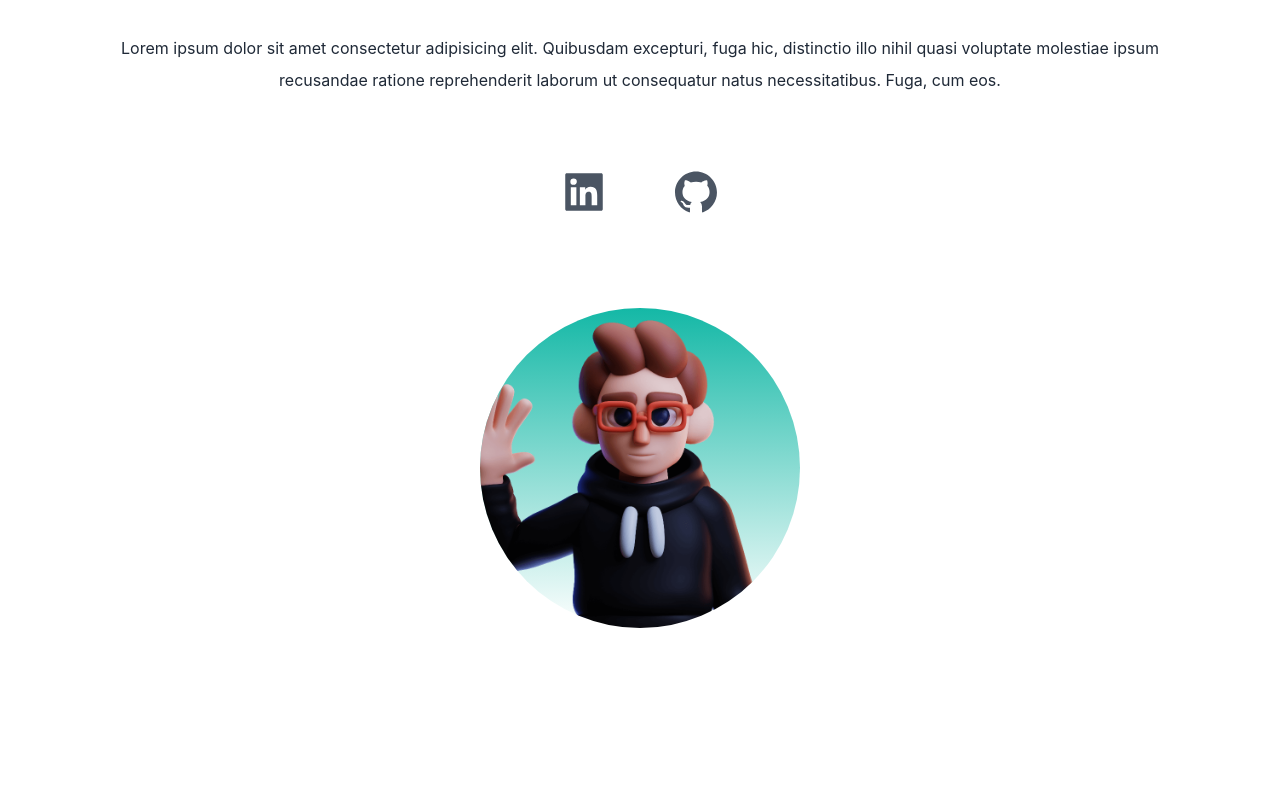
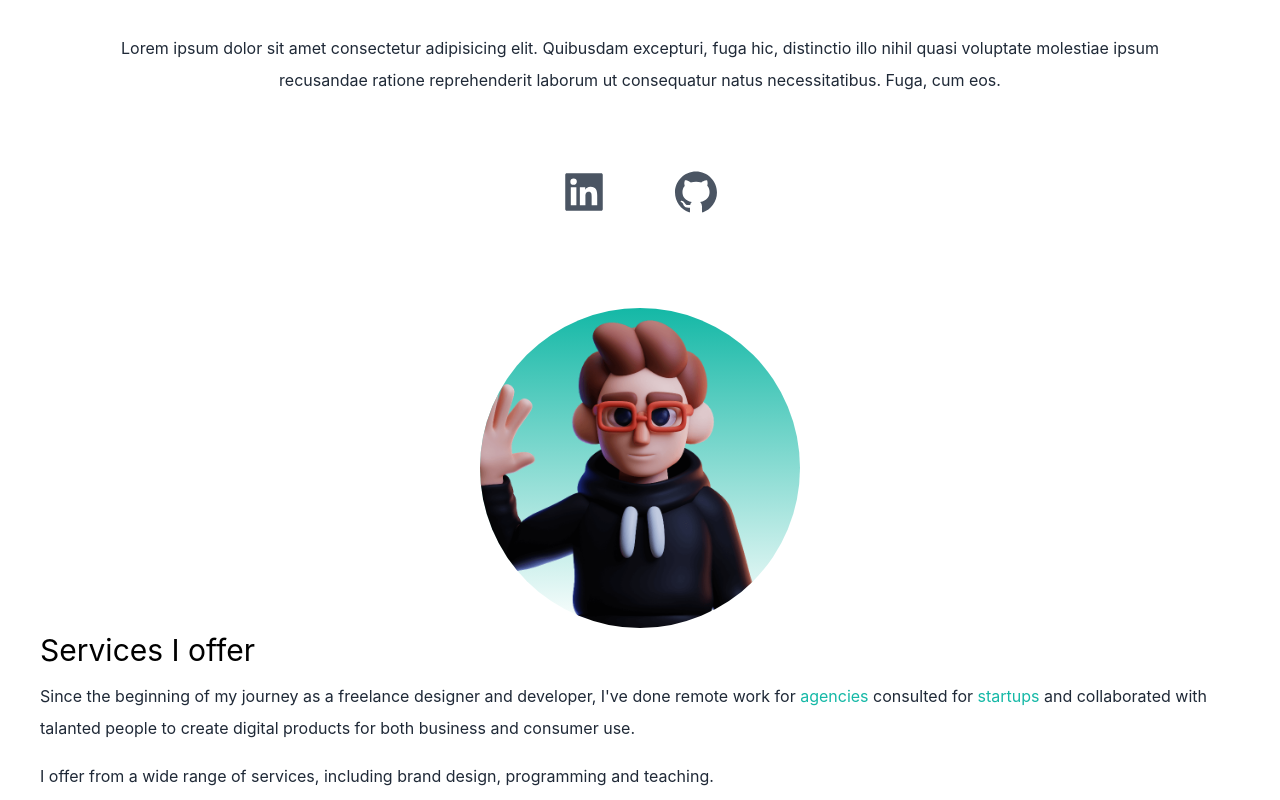
Before and after one commit to thalesmsm/portfolio, a Next.js app: page / in a window 1280 px wide. Shown: the part 296-1096 px from the top of the page. Before the commit the page ends 924 px from the top, so only its background shows below. Built offline with nearby package versions, Linux system fonts and the light colour scheme.

Commit message:
add secao para servicos e conhecimentos

```diff
--- a/pages/index.js
+++ b/pages/index.js
@@ -45,6 +45,26 @@ export default function Home() {
             <Image src={deved} alt='deved' layout='fill' objectFit='cover'/>
           </div>
         </section>
+
+        <section>
+          <div>
+            <h3 className='text-3xl py-1'>
+              Services I offer
+            </h3>
+            <p className='text-md py-2 leading-8 text-gray-800'>
+              Since the beginning of my journey as a freelance designer and
+              developer, I&apos;ve done remote work for
+              <span className="text-teal-500"> agencies </span>
+              consulted for <span className="text-teal-500">startups </span>
+              and collaborated with talanted people to create digital products
+              for both business and consumer use.
+            </p>
+            <p className="text-md py-2 leading-8 text-gray-800 dark:text-gray-200">
+              I offer from a wide range of services, including brand design,
+              programming and teaching.
+            </p>
+          </div>
+        </section>
       </main>
     </div>
   )
```
